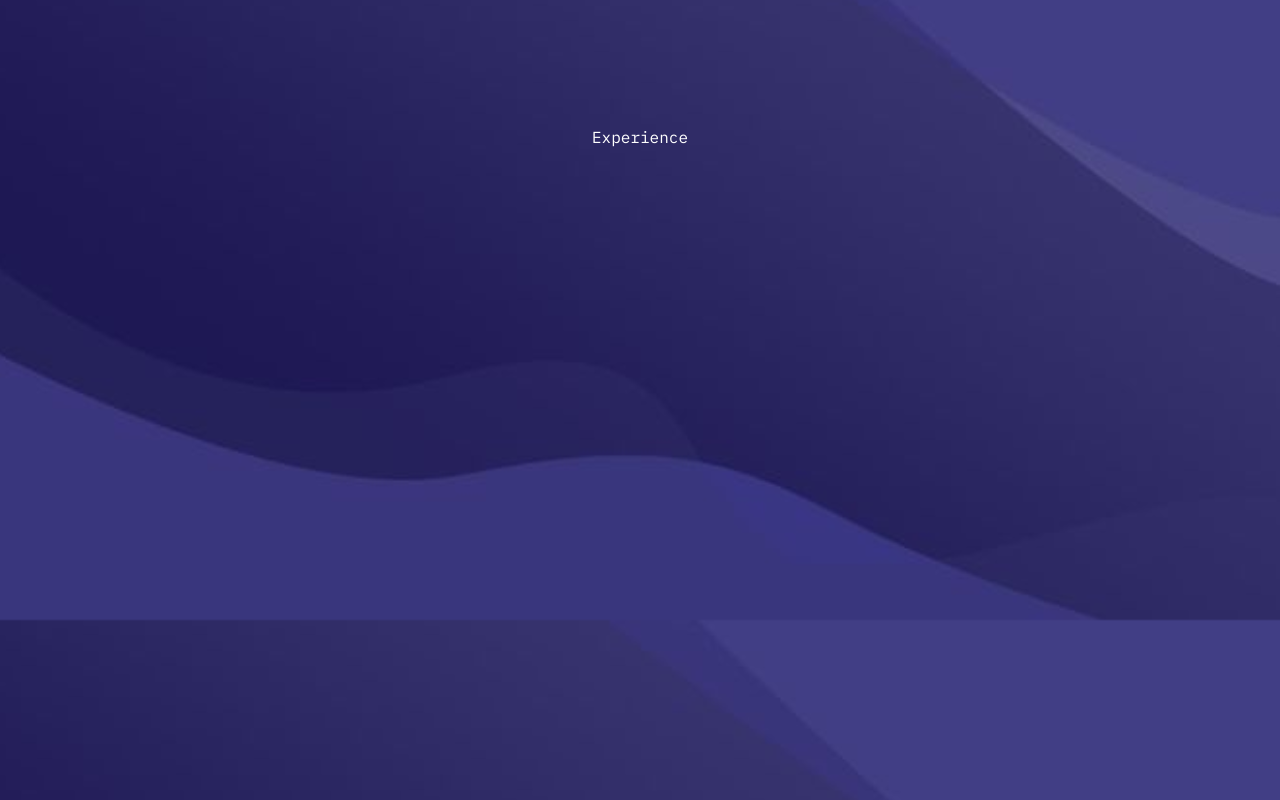
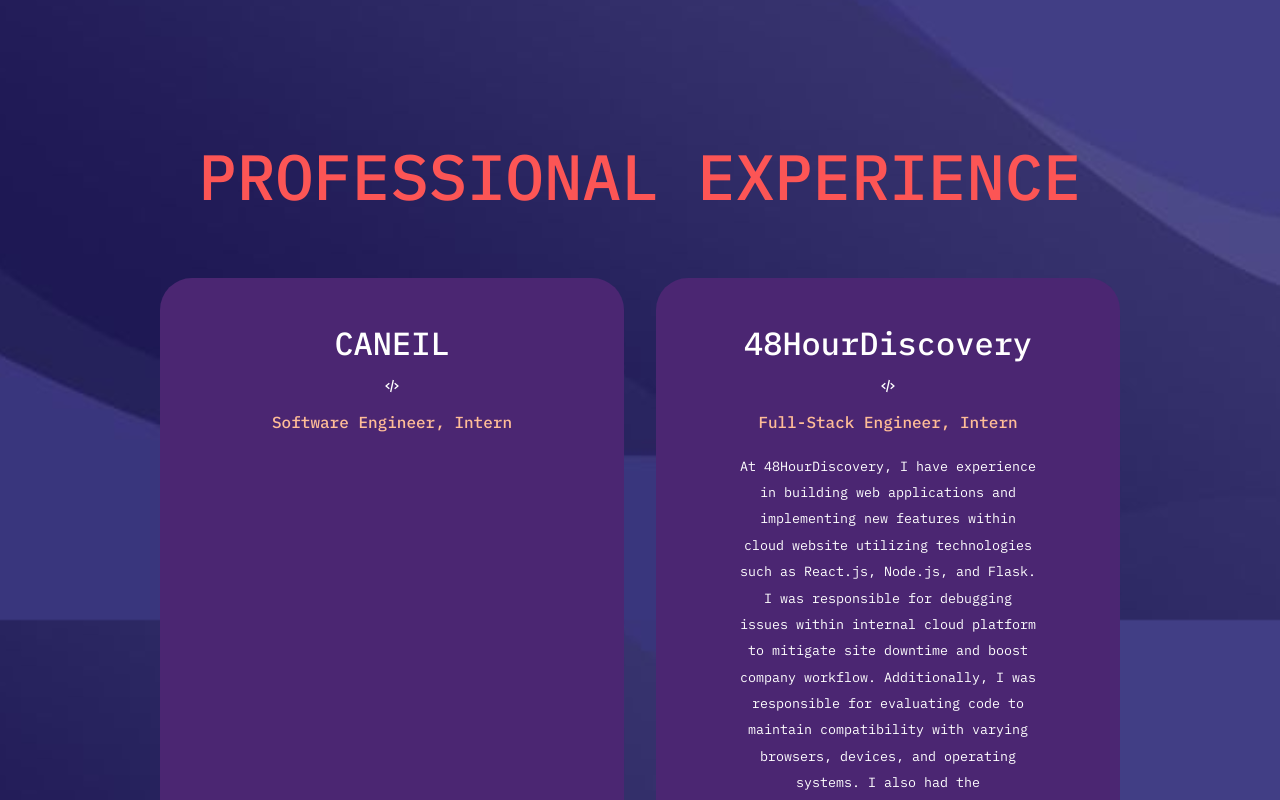
Before and after one commit to AbhroChowdhury/Personal-Website-Abhro, a React (Create React App) app in the folder react-portfolio-abhro/: page / in a window 1280 px wide. Shown: the part 1780-2580 px from the top of the page. Built offline with nearby package versions, Linux system fonts and the light colour scheme.

Commit message:
almost done experience section

```diff
--- a/react-portfolio-abhro/src/components/about/About.jsx
+++ b/react-portfolio-abhro/src/components/about/About.jsx
@@ -8,8 +8,7 @@
 const About = () => {
   return (
     <section id='about'>
-      <h5> Some more </h5>
-      <h2> About Me </h2>
+      <h2> ABOUT ME </h2>
 
       <div className='container about__container'>
         <div className='about__me'>
--- a/react-portfolio-abhro/src/components/experience/Experience.jsx
+++ b/react-portfolio-abhro/src/components/experience/Experience.jsx
@@ -1,9 +1,41 @@
 import React from 'react'
 import './experience.css'
+import {BiCodeAlt} from 'react-icons/bi'
 
 const Experience = () => {
   return (
-    <section id='experience'>Experience</section>
+    <section id='experience'>
+      <h2>PROFESSIONAL EXPERIENCE</h2>
+
+      <div className='container experience__container'>
+        <div className='CANEIL__experience'>
+          <h3>CANEIL</h3>
+          <div className='CANEIL__content'>
+            <article className='CANEIL__details'>
+              <BiCodeAlt className='experience__icon'/>
+              <h4>Software Engineer, Intern</h4>
+              <small className='text-light'>
+
+              </small>
+            </article>
+          </div>
+        </div>
+
+        <div className='48HD__experience'>
+          <h3>48HourDiscovery</h3>
+          <div className='48HD__content'>
+            <article className='48HD__details'>
+              <BiCodeAlt className='experience__icon'/>
+              <h4>Full-Stack Engineer, Intern</h4>
+              <small className='text-light'>At 48HourDiscovery, I have experience in building web applications and implementing new features within cloud website utilizing technologies such as React.js, Node.js, and Flask. I was responsible for debugging issues within internal cloud platform to mitigate site downtime and boost company workflow. Additionally, I was responsible for evaluating code to maintain compatibility with varying browsers, devices, and operating systems. I also had the responsibility of creating new functionality to enable users to share data from protected company sites, while ensuring proper user access levels through the use of MySQL databases and python. I was also involved in deploying features allowing users to leverage select data on protected company sites, ensuring smooth connection between MySQL database and front-end. Lastly, I was responsible for designing program that enable users to automatically tabulate sequencing data from lab results. I currently work here part-time in addition to my studies at school, and have been working here since September 2022.</small>
+            </article>
+          </div>
+        </div>
+
+      </div>
+
+    </section>
+
   )
 }
 
--- a/react-portfolio-abhro/src/components/experience/experience.css
+++ b/react-portfolio-abhro/src/components/experience/experience.css
@@ -0,0 +1,49 @@
+.experience__container {
+    display: grid;
+    grid-template-columns: 1fr 1fr;
+    gap: 2rem;
+}
+
+
+.experience__container > div {
+    background: var(--background-color-variant);
+    padding: 2.4rem 5rem;
+    border-radius: 2rem;
+    border: 1px solid transparent;
+    word-wrap: break-word;
+}
+
+
+.experience__container > div:hover {
+    background: transparent;
+    border-color: var(--primary-color);
+    cursor: default;
+}
+
+#experience h2 {
+    font-size: 4rem;
+}
+
+.experience__container > div h3 {
+    text-align: center;
+    font-size: 2rem;
+    margin-bottom: 0.5rem;
+    color: var(--color-primary);
+}
+
+.experience__icon {
+    margin-bottom: 0.5rem;
+    text-align: center;
+}
+
+.experience__content {
+    display: grid;
+    grid-template-columns: 1fr 1fr;
+    row-gap: 2rem;
+}
+
+.experience__container h4 {
+    font-size: 1rem;
+    color: var(--primary-color-variant);
+    margin-bottom: 1rem;
+}
--- a/react-portfolio-abhro/src/index.css
+++ b/react-portfolio-abhro/src/index.css
@@ -17,7 +17,7 @@
 
 :root {
     --background-color: #280C08;
-    --background-color-variant: #9670C0;
+    --background-color-variant: #4B2672;
     --primary-color: #FC5555;
     --primary-color-variant: #FFBD97;
     --color-white: #fff;
```
